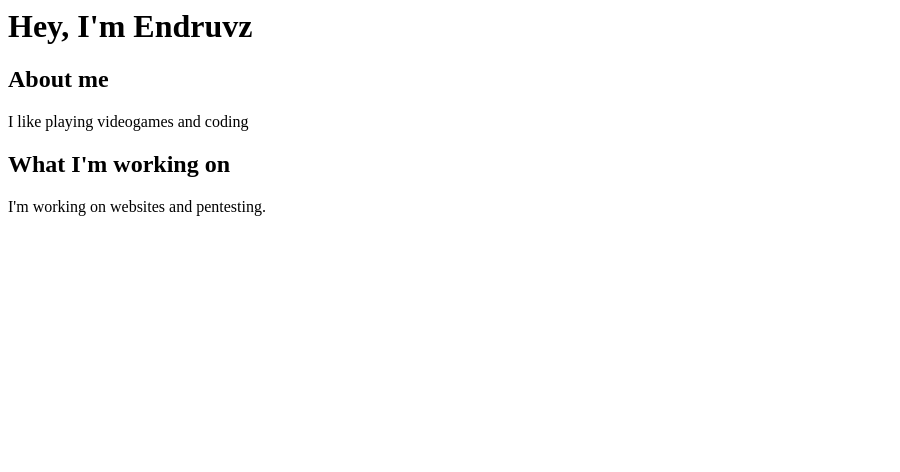
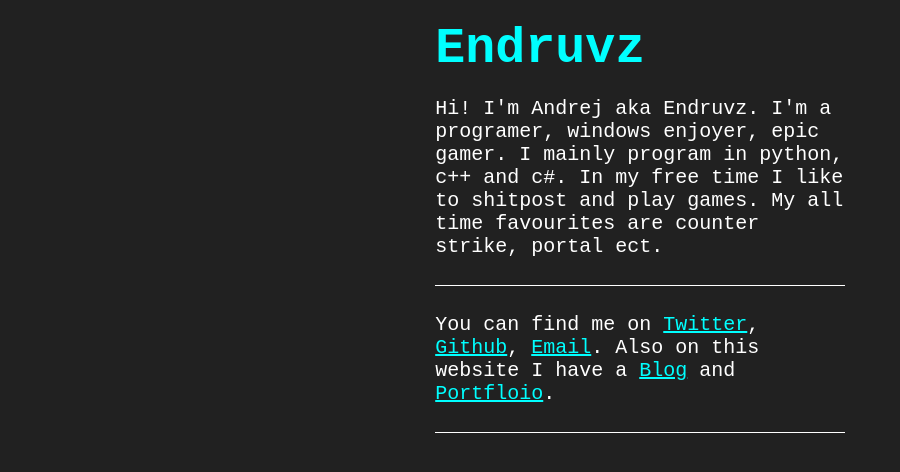
Before and after one commit to Endruvz/homeSite, a plain HTML site: page index.html in a window 1280 px wide. Shown: the whole page, without its empty margins (0-900 px from the left). Drawn offline with Linux system fonts and the light colour scheme.

Commit message:
Add files via upload

```diff
--- a/index.html
+++ b/index.html
@@ -1,16 +1,26 @@
-
-<html>
-    <h1>
-        Hey, I'm Endruvz
-    </h1>
+<!DOCTYPE html>
+<html lang="en">
+<head>
+    <link rel="stylesheet" href="mstlye.css">
+    <meta charset="UTF-8">
+    <meta name="viewport" content="width=device-width, initial-scale=1.0">
+    <title>Endruvz</title>
+</head>
 <body>
-        <h2>About me</h2>
+    <div class="container">
+        <div class="hc">
+        <h1>Endruvz</h1>
+        </div>
     <p>
-            I like playing videogames and coding
+        Hi! I'm  Andrej aka Endruvz. I'm a programer, windows enjoyer, epic gamer. I mainly program in python, c++ and c#.
+        In my free time I like to shitpost and play  games. My all time favourites are counter strike, portal ect.
     </p>
-        <h2>What I'm working on</h2>
+    <hr>
     <p>
-            I'm working on websites and pentesting.
+        You can find me on <a href="https://x.com/Endruvz">Twitter</a>, <a href="https://github.com/Endruvz">Github</a>,
+        <a href="endruvzyx@gmail.com">Email</a>. Also on this website I have a <a href="blog.html">Blog</a> and <a href="portfolio.html">Portfloio</a>.
     </p>
+    <hr>
+    </div>
 </body>
 </html>
--- /dev/null
+++ b/mstlye.css
@@ -0,0 +1,50 @@
+/* General styles */
+body {
+    background-color: rgb(33, 33, 33);
+    font-family: monospace;
+    text-align: left; /* Align text to the left */
+    margin: 0;
+    padding: 0;
+}
+
+h1 {
+    color: cyan;
+    text-align: left; /* Ensure heading is left-aligned */
+    font-size: 50px;
+    font-weight: bold;
+    margin: 0;
+
+}
+
+p {
+    font-size: 20px;
+    color: white;
+    text-align: left; /* Ensure paragraphs are left-aligned */
+}
+
+a {
+    color: cyan;
+}
+
+/* Container div styles */
+.container{
+    display: flex;
+    flex-direction: column;
+    align-items: left;
+    margin: 0 auto;
+    padding: 20px;
+}
+
+
+/* Media query for larger screens (PC) */
+@media (min-width: 1000px) {
+    div {
+        width: 32%;
+    }
+}
+hr {
+    border: none; /* Remove default border */
+    border-top: 1px solid white; /* Add a solid white border on top */
+    width: 100%; /* Ensure it takes the full width of its container */
+    height: 1px; /* Explicitly set height to ensure it is visible */
+}
```
Also changed, not shown: blog.html (added), portfolio.html (added). Lines whose indentation alone changed are shown as unchanged.
